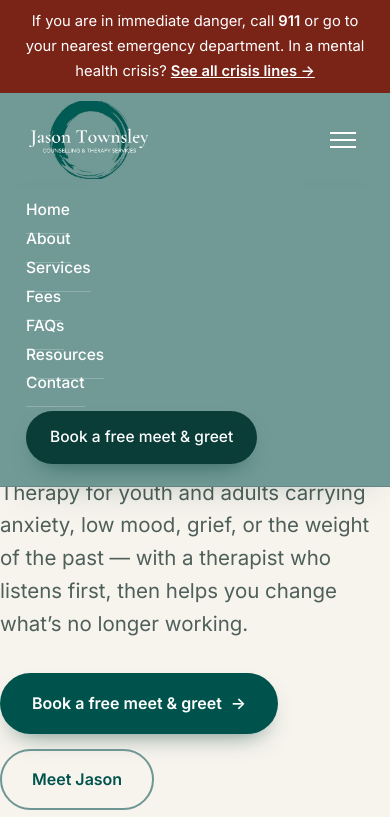
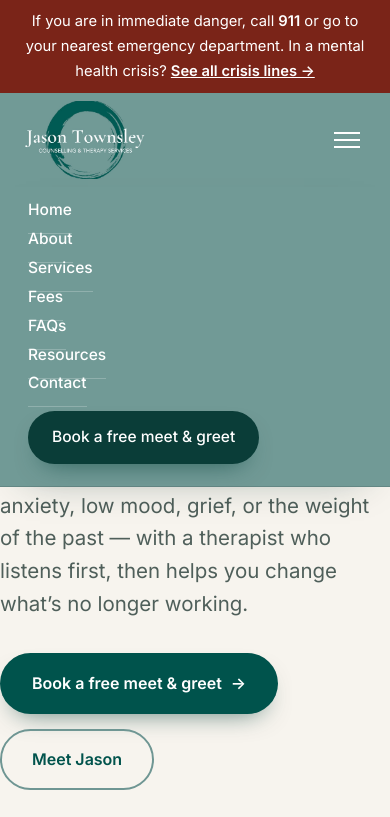
Before and after one commit to mayaritchie95/Jason-Townsley, a plain HTML site: page index.html in a window 390 px wide. Both pictures are taken after a click on the button "Toggle menu". Shown: the top 817 px of the page. Drawn offline with nearby package versions, Linux system fonts and the light colour scheme.

Commit message:
Add files via upload

```diff
--- a/assets/style.css
+++ b/assets/style.css
@@ -41,10 +41,13 @@ body{
 img{max-width:100%;display:block;}
 a{color:var(--teal);text-decoration:none;}
 a:hover{text-decoration:underline;}
-.wrap{max-width:var(--maxw);margin:0 auto;padding:0 26px;}
+.wrap{max-width:var(--maxw);margin:0 auto;padding:0 40px;}
+@media (max-width:860px){.wrap{padding:0 28px;}}
+@media (max-width:480px){.wrap{padding:0 22px;}}
 
 h1,h2,h3,h4{font-family:var(--serif);font-weight:600;color:var(--forest);line-height:1.08;margin:0 0 .5em;letter-spacing:.2px;}
 h1{font-size:clamp(2.7rem,6vw,5rem);font-weight:700;}
+@media (max-width:480px){h1{font-size:2.35rem;}}
 h2{font-size:clamp(2.1rem,4vw,3.3rem);}
 h3{font-size:clamp(1.35rem,2.2vw,1.7rem);}
 p{margin:0 0 1.15em;max-width:64ch;}
@@ -77,7 +80,9 @@ a:focus-visible,button:focus-visible,input:focus-visible,textarea:focus-visible{
 .btn:hover .arw{transform:translateX(3px);}
 
 .site-header{position:sticky;top:0;z-index:100;background:var(--logo-bg);border-bottom:1px solid rgba(0,0,0,.08);}
-.nav{display:flex;align-items:center;justify-content:space-between;gap:20px;padding:8px 26px;max-width:var(--maxw);margin:0 auto;}
+.nav{display:flex;align-items:center;justify-content:space-between;gap:20px;padding:8px 40px;max-width:var(--maxw);margin:0 auto;}
+@media (max-width:860px){.nav{padding:8px 28px;}}
+@media (max-width:480px){.nav{padding:8px 22px;}}
 .brand{display:flex;align-items:center;gap:13px;color:#fff;}
 .brand:hover{text-decoration:none;}
 .brand .brand-logo{height:78px;width:auto;display:block;}
@@ -97,7 +102,7 @@ a:focus-visible,button:focus-visible,input:focus-visible,textarea:focus-visible{
 @media (max-width:940px){
   .nav-toggle{display:block;}
   .nav-links{position:absolute;top:100%;left:0;right:0;background:var(--logo-bg);flex-direction:column;align-items:stretch;gap:0;
-    padding:8px 26px 22px;border-bottom:1px solid rgba(0,0,0,.12);box-shadow:var(--shadow-soft);display:none;}
+    padding:8px 28px 22px;border-bottom:1px solid rgba(0,0,0,.12);box-shadow:var(--shadow-soft);display:none;}
   .nav-links.open{display:flex;}
   .nav-links a:not(.nav-cta){padding:14px 0;border-bottom:1px solid rgba(255,255,255,.22);color:#fff;}
   .nav-links a:not(.nav-cta)::after{display:none;}
```
